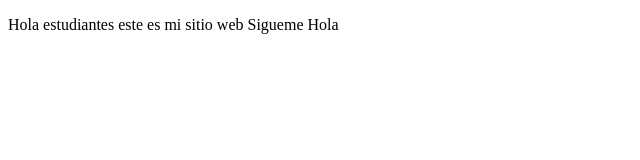
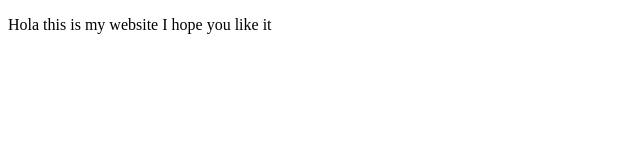
Before and after one commit to LopezJoseMarcel/proyectoDemoCursoPreWork, a plain HTML site: page index.html in a window 1280 px wide. Shown: the whole page, without its empty margins (0-640 px from the left). Drawn offline with Linux system fonts and the light colour scheme.

Commit message:
Agregamos Ingles

```diff
--- a/index.html
+++ b/index.html
@@ -8,9 +8,8 @@
 </head>
 <body>
     <p>
-        Hola estudiantes este es mi sitio web
-        Sigueme
-        Hola
+        Hola this is my website
+        I hope you like it
     </p>
 </body>
 </html>
```
